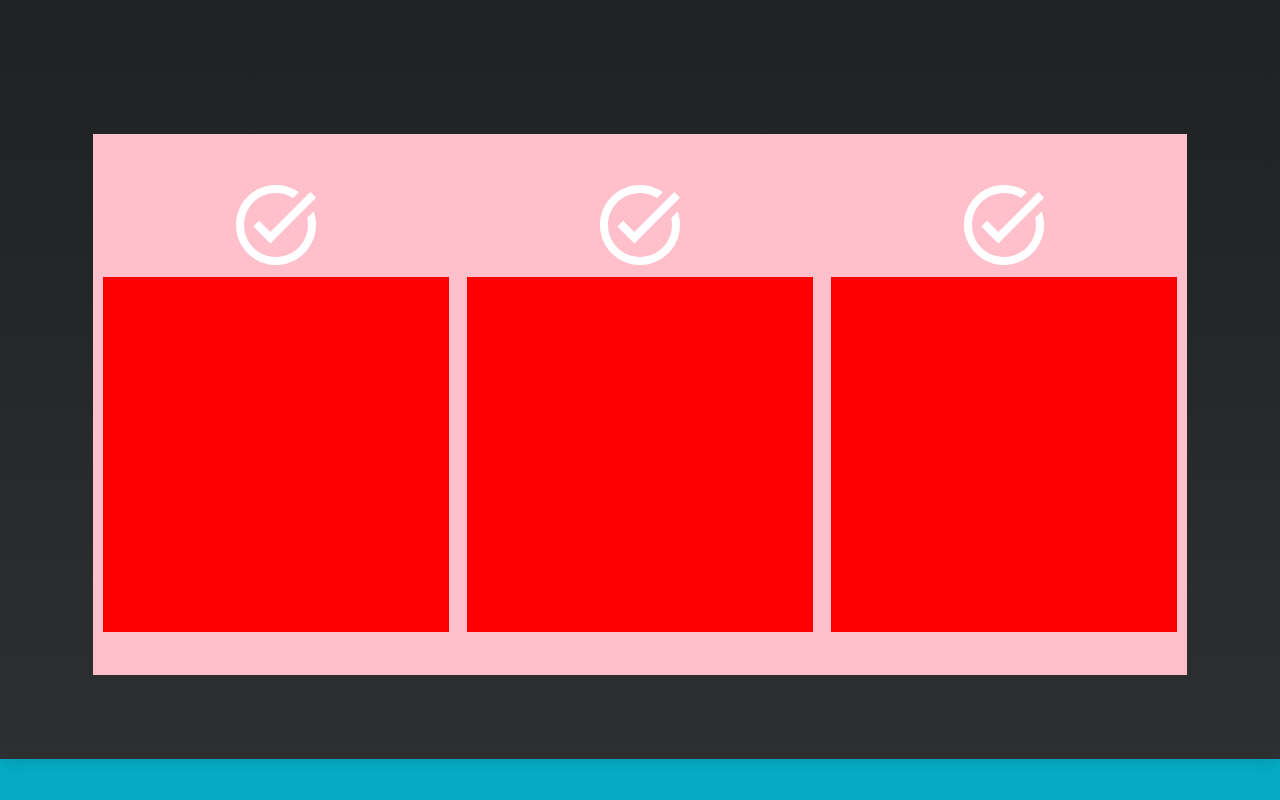
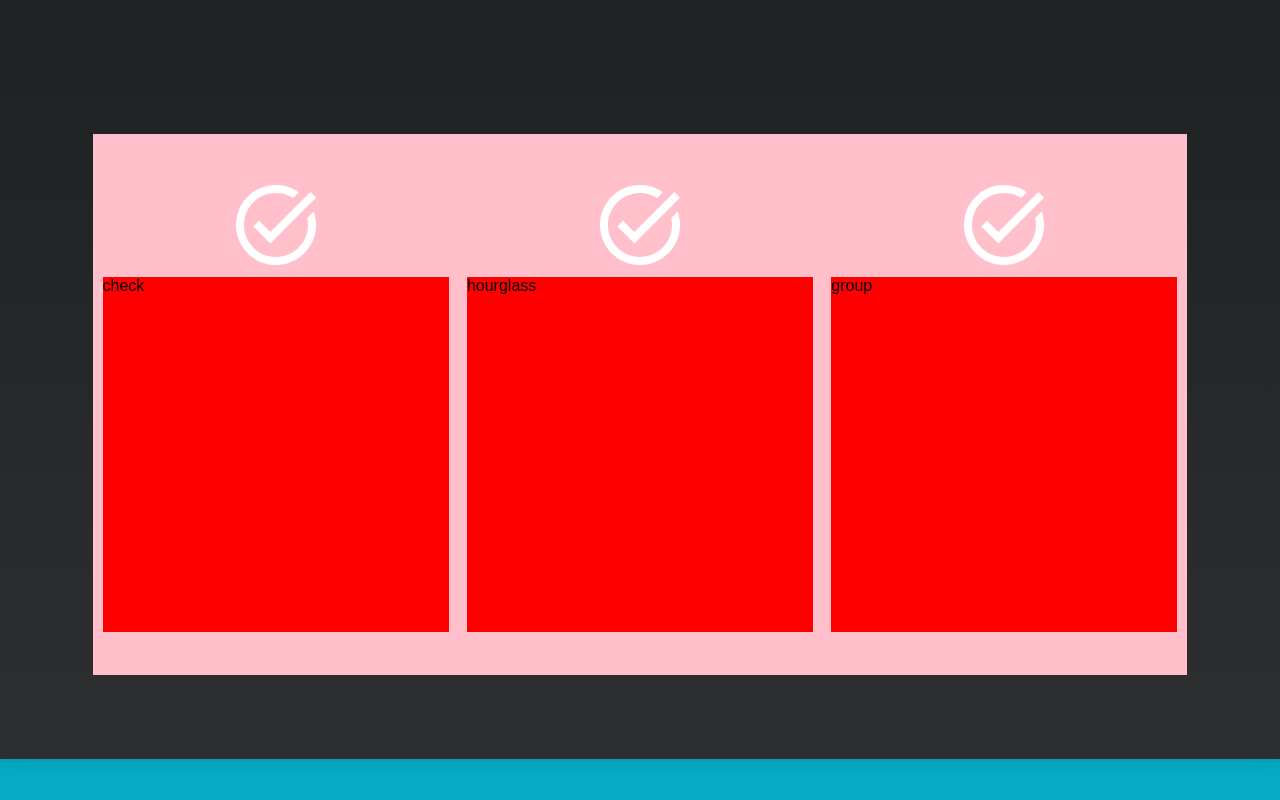
Before and after one commit to AbbaTek-Group/mp-connect, a React (Create React App) app in the folder mp-connect/: page / in a window 1280 px wide. Shown: the part 1472-2272 px from the top of the page. Built offline with nearby package versions, Linux system fonts and the light colour scheme; a web font is replaced by a local one.

Commit message:
IconBox props/breakdown

```diff
--- /dev/null
+++ b/mp-connect/src/components/landing/content/IconBox.tsx
@@ -0,0 +1,15 @@
+import { Box } from "@mui/material";
+import TaskAltIcon from "@mui/icons-material/TaskAlt";
+import { inline } from "../../../styles";
+import { IconBoxProps } from "../../../types";
+
+export const IconBox = ({ id }: IconBoxProps) => {
+  return (
+    <Box sx={inline.secondDivSx.iconBox.container}>
+      <Box>
+        <TaskAltIcon sx={inline.secondDivSx.iconBox.icon} />
+      </Box>
+      <Box sx={inline.secondDivSx.iconBox.textBox}>{id}</Box>
+    </Box>
+  );
+};
--- a/mp-connect/src/components/landing/content/SecondDivContent.tsx
+++ b/mp-connect/src/components/landing/content/SecondDivContent.tsx
@@ -1,17 +1,6 @@
 import { Box } from "@mui/material";
-import TaskAltIcon from "@mui/icons-material/TaskAlt";
+import { IconBox } from "./IconBox";
 import { inline } from "../../../styles";
-
-const IconBox = () => {
-  return (
-    <Box sx={inline.secondDivSx.iconBox.container}>
-      <Box>
-        <TaskAltIcon sx={inline.secondDivSx.iconBox.icon} />
-      </Box>
-      <Box sx={inline.secondDivSx.iconBox.textBox}></Box>
-    </Box>
-  );
-};
 
 export const SecondDivContent = () => {
   return (
@@ -22,9 +11,9 @@ export const SecondDivContent = () => {
       </Box>
       <Box sx={inline.secondDivSx.iconBoxDiv}>
         <Box sx={inline.secondDivSx.iconBoxDiv.rowFlexbox}>
-          <IconBox />
-          <IconBox />
-          <IconBox />
+          <IconBox id={"check"} />
+          <IconBox id={"hourglass"} />
+          <IconBox id={"group"} />
         </Box>
       </Box>
     </Box>
--- a/mp-connect/src/components/landing/content/index.ts
+++ b/mp-connect/src/components/landing/content/index.ts
@@ -2,3 +2,4 @@ export { LinkBarContent } from "./LinkBarContent";
 export { NavBarContent } from "./NavBarContent";
 export { TopDivContent } from "./TopDivContent";
 export { SecondDivContent } from "./SecondDivContent";
+export { IconBox } from "./IconBox";
--- /dev/null
+++ b/mp-connect/src/types/IconBox.ts
@@ -0,0 +1,3 @@
+export interface IconBoxProps {
+  id: string;
+}
--- a/mp-connect/src/types/index.ts
+++ b/mp-connect/src/types/index.ts
@@ -1 +1,2 @@
 export type { NavScrollFxProps } from "./NavScrollFx";
+export type { IconBoxProps } from "./IconBox";
```
